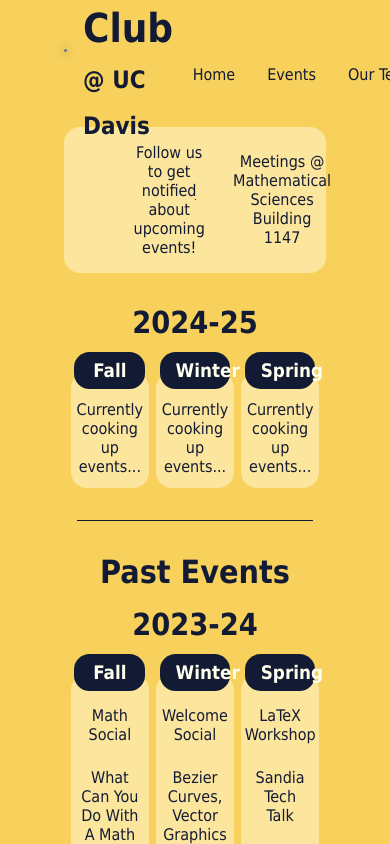
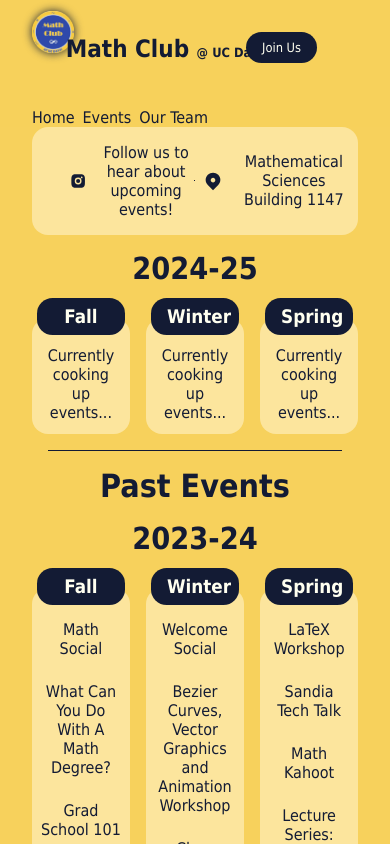
Before and after one commit to JayJ104/mathclub, a Next.js app: page /events in a window 390 px wide. Shown: the top 844 px of the page. Built offline with nearby package versions, Linux system fonts and the light colour scheme.

Commit message:
quick fix

```diff
--- a/src/components/eventcard.js
+++ b/src/components/eventcard.js
@@ -1,7 +1,6 @@
 import styles from "../styles/components/eventcard.module.scss";
 
 export default function EventCard({ yearData }) {
-  console.log(typeof yearData);
   return (
     <div className={styles.card}>
       {Object.keys(yearData).map((qtr, index) => {
--- a/src/pages/events.js
+++ b/src/pages/events.js
@@ -19,20 +19,29 @@
   return (
     <div className={styles.page}>
       <div className={styles.details_section}>
-        <a className={styles.detail} target="_blank" href={links["instagram"]}>
+        <div>
+          <a
+            className={styles.detail}
+            target="_blank"
+            href={links["instagram"]}
+          >
             <RiInstagramFill />
-          <p>Follow us to get notified about upcoming events!</p>
+            <p>Follow us to hear about upcoming events!</p>
           </a>
+        </div>
 
         <div className={styles.divider} />
+
+        <div>
           <a
             className={styles.detail}
             target="_blank"
             href="https://goo.gl/maps/y5TVTLNSFkETC6GP6"
           >
             <TiLocation />
-          <p>Meetings @ Mathematical Sciences Building 1147 </p>
+            <p>Mathematical Sciences Building 1147 </p>
           </a>
+        </div>
       </div>
 
       <div className={styles.year}>
--- a/src/styles/components/eventcard.module.scss
+++ b/src/styles/components/eventcard.module.scss
@@ -2,7 +2,7 @@
 
 .card {
     display: flex;
-    justify-content: space-evenly;
+    justify-content: space-between;
     padding-top: 16px;
 
     text-align: center;
--- a/src/styles/components/navbar.module.scss
+++ b/src/styles/components/navbar.module.scss
@@ -18,27 +18,16 @@
     > * {
         height: calc(var(--navbar) - 4vh);
     }
-
-    // @include mixins.mobile {
-    //     height: var(--navbar-mobile);
-    //     flex-direction: column;
-    //     justify-content: none;
-    //     align-items:baseline;
-    // }
 }
 
 .navbar_left {
     display: flex;
     align-items: center;
     gap: 16px;
-
-    // @include mixins.mobile{
-    //     width: 100%;
-    //     padding-top: 2vh;
-    // }
+    position: relative;
 
     .logo{
-        width: 2.5vw;
+        width: 5vh;
         aspect-ratio: 1;
 
         position: relative;
@@ -52,11 +41,18 @@
     }
 
     p {
-        font-size: 2.5rem;
+        position: absolute;
+        left: calc(2.5vw + 24px);
+        bottom: 0;
+
+        width: fit-content;
+        text-wrap: nowrap;
+
+        font-size: 2.1rem;
         font-weight: bold;
 
         >span {
-            font-size: 1.5rem;
+            font-size: 1.3rem;
         }
     }
 }
@@ -124,10 +120,113 @@
 }
 
 
-// @include mixins.tablet {
+@include mixins.sm-laptop {
+    .navbar_container > * {
+        height: calc(var(--navbar) - 5vh);
+    }
 
-// }
+    .navbar_left {
+        gap: 16px;
+        p {
+            font-size: 1.5rem;
+            >span {
+                font-size: 0.8rem;
+            }
+        }
+    }
 
-// @include mixins.mobile {
+    .navbar_right {
+        margin-right: calc(80px + 8px);
+        .links {
+            gap: 8px;
+        }
+        .join_button {
+            left: calc(100% + 8px);
+        }
+    }
+}
 
-// }
+@include mixins.tablet {
+    // .navbar_container > * {
+    //     height: calc(var(--navbar) - 5vh);
+    // }
+
+    .navbar_container {
+        flex-direction: column;
+        align-items: normal;
+    }
+
+    .navbar_left {
+        gap: 16px;
+        p {
+            font-size: 1.5rem;
+            >span {
+                font-size: 0.8rem;
+            }
+        }
+    }
+
+    .navbar_right {
+        margin-right: 0px;
+        width: 100%;
+        .links {
+            gap: 8px;
+            width: 100%;
+        }
+        .join_button {
+            left: calc(100% - var(--edge) - 80px);
+            right: var(--edge);
+            bottom: 7.5vh;
+        }
+    }
+}
+
+@include mixins.mobile {
+    .navbar_container {
+        flex-direction: column;
+                //     height: var(--navbar-mobile);
+        //     flex-direction: column;
+        //     justify-content: none;
+        //     align-items:baseline;
+    }
+
+    .navbar_left {
+                //     width: 100%;
+        //     padding-top: 2vh;
+    }
+
+    .navbar_right {
+                    // @include mixins.mobile{
+            //     width: 100%;
+                /*
+                position: absolute;
+                top: 100%;
+                left: 0;
+                height: fit-content;
+                max-height: 0;
+                overflow: hidden;
+
+                background-color: var(--secondary;
+                flex-direction: column;
+                align-items: center;
+                transition: all 0.3s ease-in-out;
+
+                gap: 0;
+                */
+            // }
+    }
+
+    .link {
+        // @include mixins.mobile{
+                //     width: 100%;
+                //     padding: 2vw;
+                //     font-size: 1rem;
+                // }
+    }
+
+    .link:hover {
+        // @include mixins.mobile{
+                //     transform: none;
+                // }
+    }
+}
--- a/src/styles/global.scss
+++ b/src/styles/global.scss
@@ -15,12 +15,15 @@
   --text-dark: #131b34;
 
   --navbar: 10vh;
+  --edge: 64px;
+
+  @include mixins.sm-laptop{
+    --edge: 32px;
+  }
 
   @include mixins.tablet{
-    --navbar: 12vh;
+    --navbar: 15vh;
   }
-
-  --edge: 64px;
 }
 
 * {
--- a/src/styles/mixins.scss
+++ b/src/styles/mixins.scss
@@ -1,11 +1,17 @@
-@mixin tablet {
+@mixin sm-laptop {
     @media screen and (max-width: 950px) {
         @content;
       }
 }
 
-@mixin mobile {
-    @media screen and (max-width: 950px) {
+@mixin tablet {
+    @media screen and (max-width: 650px) {
         @content;
       }
 }
+
+@mixin mobile {
+    @media screen and (max-width: 450px) {
+        @content;
+      }
+}
--- a/src/styles/pages/events.module.scss
+++ b/src/styles/pages/events.module.scss
@@ -24,6 +24,13 @@
         width: 1px;
         background-color: var(--text-dark);
     }
+
+    > div {
+        width: 45%;
+        display: flex;
+        align-items: center;
+        justify-content: space-around;
+    }
 }
 
 .divider {
@@ -34,13 +41,9 @@
 }
 
 .detail {
-    width: 48%;
-    padding: 0px 10%;
-
     display: flex;
     align-items: center;
-    justify-content: space-around;
-    gap: 16px;
+    gap: 8px;
 
     font-size: 3rem;
 
```
Lines whose indentation alone changed are shown as unchanged.
